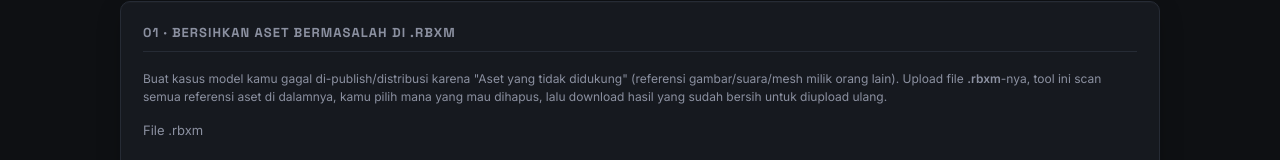
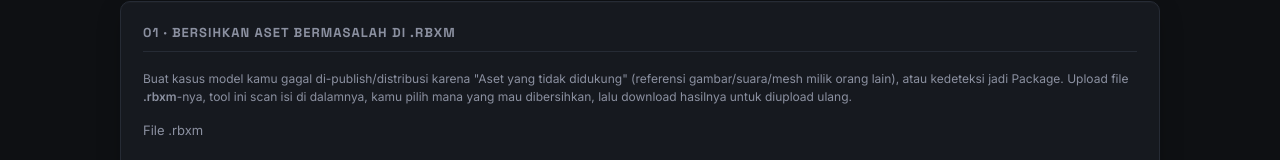
Before and after one commit to gaviarlando010-collab/file-to-model, a website: page public/index.html in a window 1280 px wide. Both pictures are taken after a click on the button "Bersihkan Model". Shown: the part 200-360 px from the top of the page. Drawn offline with Linux system fonts and the light colour scheme; no server answers.

Commit message:
Update index.html

```diff
--- a/public/index.html
+++ b/public/index.html
@@ -385,9 +385,9 @@
       <h2>01 &middot; Bersihkan Aset Bermasalah di .rbxm</h2>
       <div class="hint" style="margin-bottom:16px;">
         Buat kasus model kamu gagal di-publish/distribusi karena "Aset yang tidak didukung"
-        (referensi gambar/suara/mesh milik orang lain). Upload file <b>.rbxm</b>-nya, tool ini
-        scan semua referensi aset di dalamnya, kamu pilih mana yang mau dihapus, lalu download
-        hasil yang sudah bersih untuk diupload ulang.
+        (referensi gambar/suara/mesh milik orang lain), atau kedeteksi jadi Package.
+        Upload file <b>.rbxm</b>-nya, tool ini scan isi di dalamnya, kamu pilih mana yang
+        mau dibersihkan, lalu download hasilnya untuk diupload ulang.
       </div>
 
       <div class="field">
```
